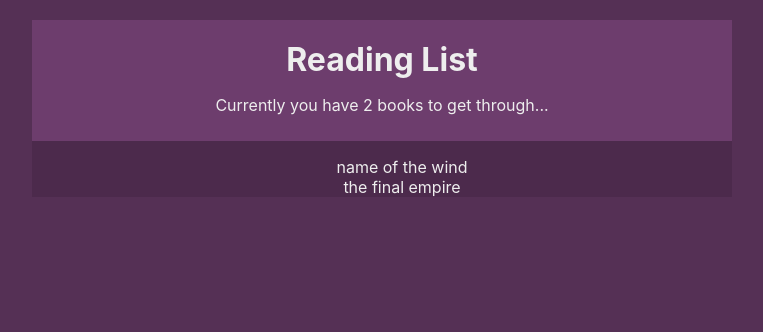
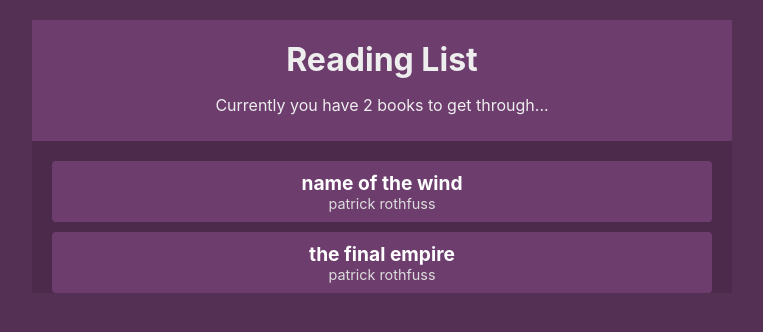
Before and after one commit to maximus-dr/booklist, a React (Create React App) app: page / in a window 1280 px wide. Shown: the top 332 px of the page, without its empty margins (258-1021 px from the left). Built offline with nearby package versions, Linux system fonts and the light colour scheme.

Commit message:
Implemented BookDetails component

```diff
--- a/src/components/BookDetails.js
+++ b/src/components/BookDetails.js
@@ -1,9 +1,18 @@
-import React from 'react'
+import React, { useContext } from 'react'
+import { BookContext } from '../contexts/BookContext'
 
 export default function BookDetails({book}) {
+
+  const {removeBook} = useContext(BookContext);
+
   return (
-    <div>
-      {book.title}
-    </div>
+    <li onClick={() => removeBook(book.id)}>
+      <div className="title">
+        {book.title}
+      </div>
+      <div className="author">
+        {book.author}
+      </div>
+    </li>
   )
 }
--- a/src/index.css
+++ b/src/index.css
@@ -8,20 +8,50 @@ body {
   background-color: #553055;
 }
 
-.App {
+.App{
   background: #4c2a4c;
   margin: 20px auto;
   width: 90%;
   max-width: 700px;
   color: #eee;
 }
-
-.navbar {
-  padding: 10px;
+.navbar{
+  padding: 10px 20px;
   text-align: center;
-  background: #6d3d6d;
+  background: #6d3d6d
+}
+.navbar h1{
+  margin: 10px 0;
 }
 
-.navbar h1 {
+.book-list{
+  margin: 20px;
+}
+.book-list ul{
+  padding: 0;
+  list-style-type: none;
+}
+.book-list li{
+  background: #6d3d6d;
+  border-radius: 4px;
+  padding: 10px;
+  cursor: pointer;
   margin: 10px 0;
 }
+.book-list li:hover{
+  opacity: 0.7;
+  text-decoration: line-through;
+}
+.book-list .title{
+  font-weight: bold;
+  color: #fff;
+  font-size: 1.2em;
+}
+.book-list .author{
+  font-size: 0.9em;
+  color: #ddd;
+}
+.empty{
+  margin: 20px;
+  text-align: center;
+}
```
